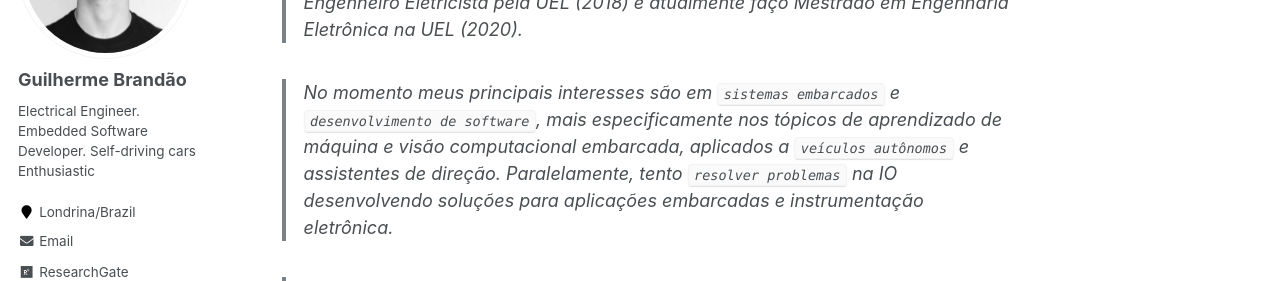
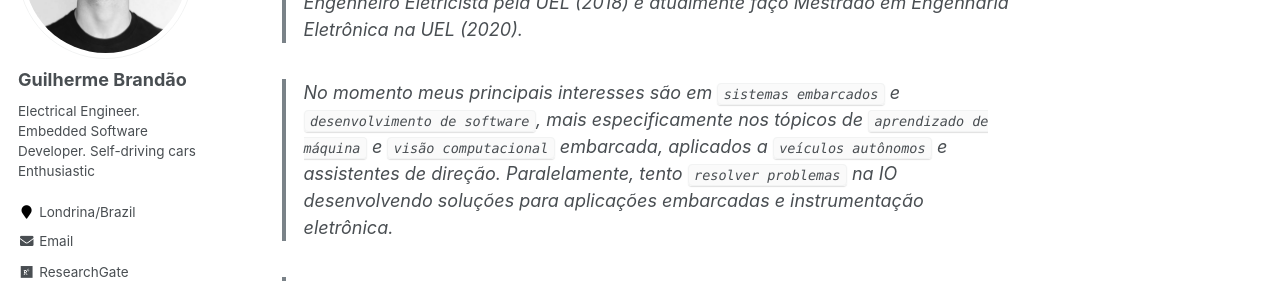
Before and after one commit to brandaogbs/brandaogbs.github.io, a Jekyll site: the page built from _pages/about.md, in a window 1280 px wide. Shown: the part 234-515 px from the top of the page. Built offline with Jekyll 4.4.1, drawn with Linux system fonts in a browser that asks for light colours; some web fonts are replaced; part of the change alters nothing that is shown.

```diff
--- a/_pages/about.md
+++ b/_pages/about.md
@@ -10,6 +10,8 @@ redirect_from:
 
   > Olá, me chamo **Guilherme**, sou *Técnico em Informática* pela UTFPR (2013), *Engenheiro Eletricista* pela UEL (2018) e atualmente faço *Mestrado em Engenharia Eletrônica* na UEL (2020).
 
-  > No momento meus principais interesses são em `sistemas embarcados` e `desenvolvimento de software`, mais especificamente nos tópicos de aprendizado de máquina e visão computacional embarcada, aplicados a `veículos autônomos` e assistentes de direção. Paralelamente, tento `resolver problemas` na IO desenvolvendo soluções para aplicações embarcadas e instrumentação eletrônica.
+  > No momento meus principais interesses são em `sistemas embarcados` e `desenvolvimento de software`, mais especificamente nos tópicos de `aprendizado de máquina` e `visão computacional` embarcada, aplicados a `veículos autônomos` e assistentes de direção. Paralelamente, tento `resolver problemas` na IO desenvolvendo soluções para aplicações embarcadas e instrumentação eletrônica.
 
   > Moro em Londrina, no sul do Brasil, sou apaixonado por aprender novas tecnologias, um amante da vida simples e da cultura *maker*. Além disso, adoro [músicas](https://open.spotify.com/user/brandaogbs?si=YgXA46t-R36nsn60217roQ) e não recuso um `cafézinho` e uma boa conversa.
+
+<!-- Hello, my name is Guilherme, i'm  -->
```
